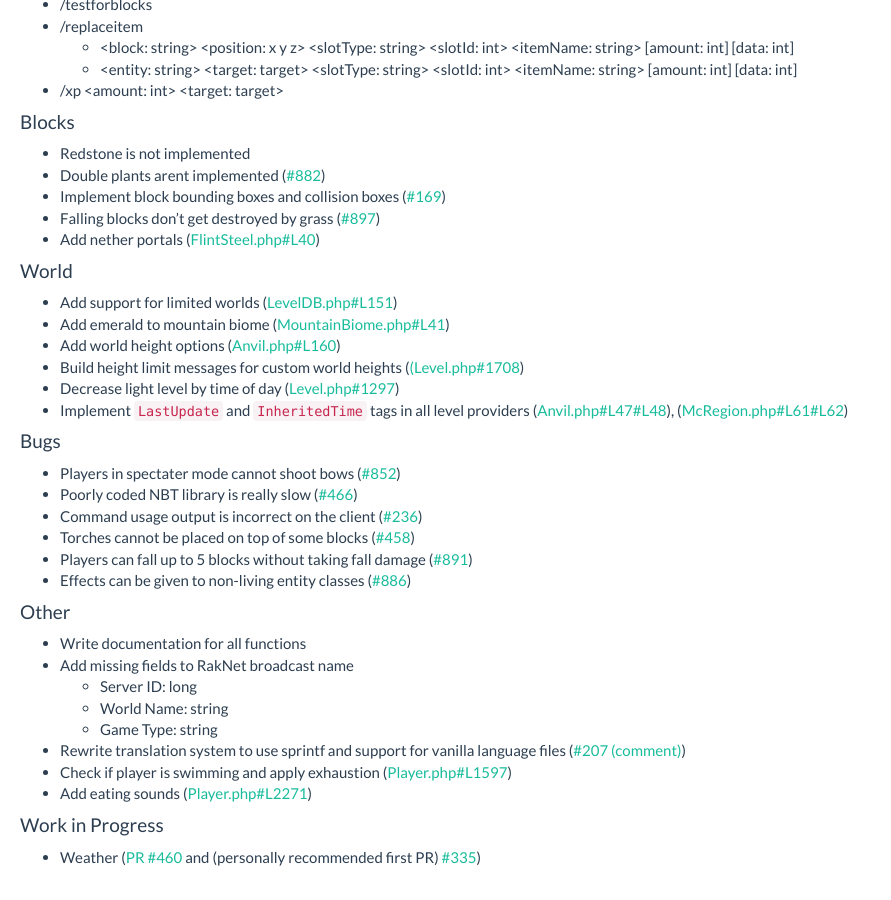
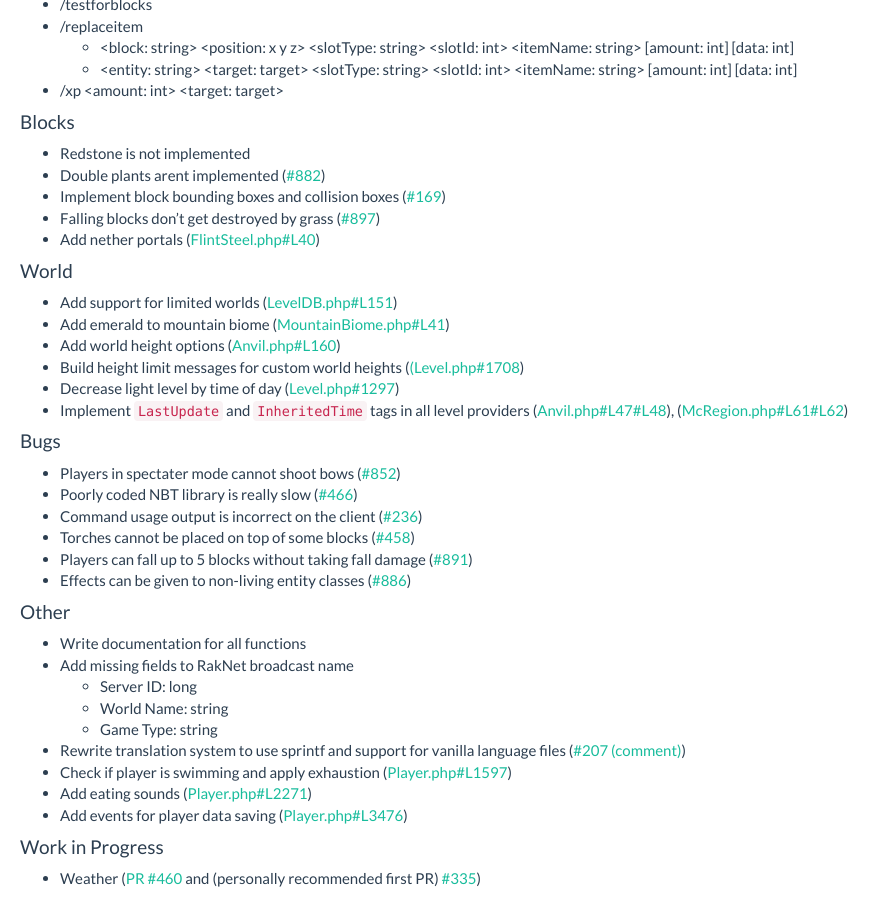
Before and after one commit to GNU-Droid/pe.thediamondyt.tk, a Jekyll site: the page built from _wiki/software/server/softwares/pocketmine/TODO.md, in a window 1280 px wide and 900 px high, scrolled down 694 px. Shown: the whole window, without its empty margins (0-891 px from the left). Built offline with Jekyll 4.4.1, drawn with Linux system fonts in a browser that asks for light colours; before the commit the page ends 1572 px from its top, so only the background shows below that.

Commit message:
Update TODO.md

```diff
--- a/_wiki/software/server/softwares/pocketmine/TODO.md
+++ b/_wiki/software/server/softwares/pocketmine/TODO.md
@@ -68,6 +68,7 @@ A compiled list of all things that arent currently implemented in PocketMine, bu
  * Rewrite translation system to use sprintf and support for vanilla language files ([#207 (comment)](https://github.com/pmmp/PocketMine-MP/issues/207#issuecomment-280027871))
  * Check if player is swimming and apply exhaustion ([Player.php#L1597](https://github.com/pmmp/PocketMine-MP/blob/api3/blocks/src/pocketmine/Player.php#L1597))
  * Add eating sounds ([Player.php#L2271](https://github.com/pmmp/PocketMine-MP/blob/api3/blocks/src/pocketmine/Player.php#L2271))
+ * Add events for player data saving ([Player.php#L3476](https://github.com/pmmp/PocketMine-MP/blob/api3/blocks/src/pocketmine/Player.php#L3476))
 
 #### Work in Progress
  * Weather ([PR #460](https://github.com/pmmp/PocketMine-MP/pull/460) and (personally recommended first PR) [#335](https://github.com/pmmp/PocketMine-MP/pull/335))
```
